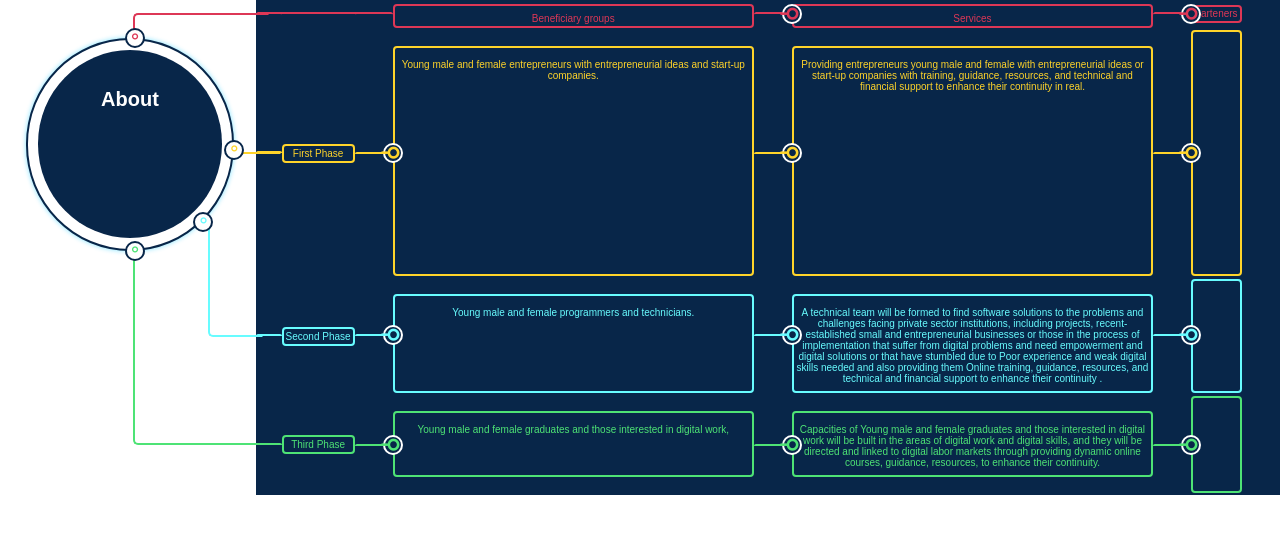
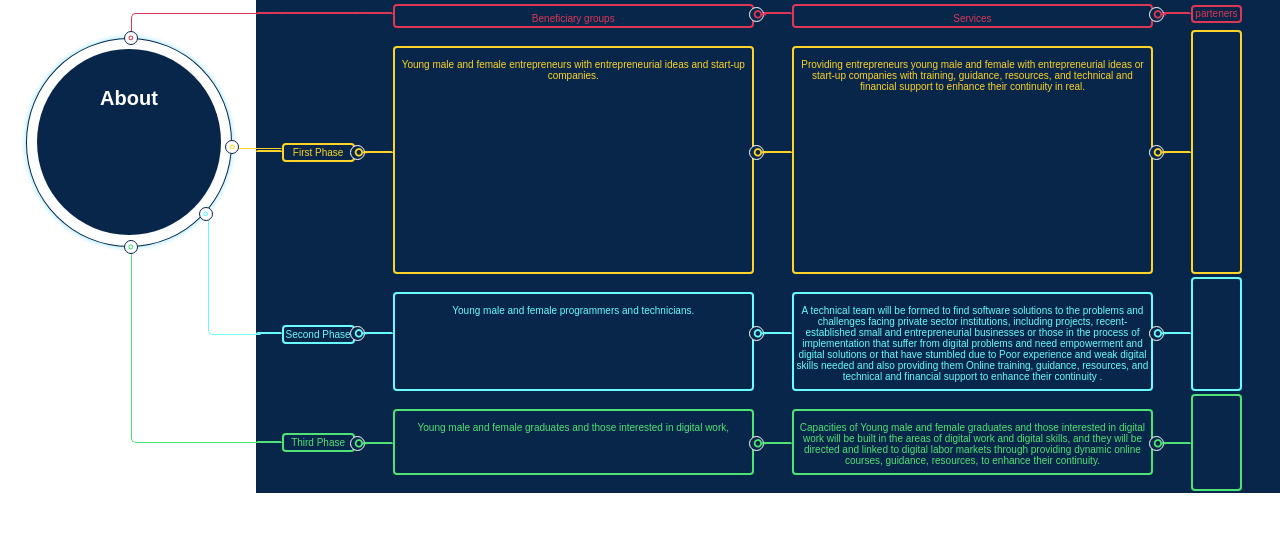
Before and after one commit to osamahfarhan/RyoTech, a plain HTML site: page index.html in a window 1280 px wide. Drawn offline with Linux system fonts and the light colour scheme.

Commit message:
Update index.html

```diff
--- a/index.html
+++ b/index.html
@@ -116,19 +116,19 @@ html,body{
 }
 .t4::before,.t6::before,.t8::before,.t10::before{
     content: '⚲';
-    font-size: 20px;
-    transform: rotate(90deg);
+    font-size: 14px;
+    transform: rotate(-90deg);
     font-weight:bold;
     text-align: center;
-    line-height: 21px;
-    width: 16px;
-    height: 16px;
+    line-height: 18px;
+    width: 13px;
+    height: 13px;
     position: absolute;
-    right:-10px;
-    top: calc( 50% - 8px - 4px);
+    right: calc( 85% - 5px);
+    top: calc( 50% - 8px - 1px);
     border-radius: 100%;
     background-color: var(--down);
-    border : 2px solid var(--wight);
+    border : 1px solid var(--wight);
 }
 .t2.c2{
     position: relative;
@@ -172,7 +172,7 @@ html,body{
     left: 0;
     right: 0;
     border-radius: 100%;
-    border: 2px solid var(--down);
+    border: 1px solid var(--down);
     box-shadow: 0 0 5px #00c8ff7c;
     text-overflow: clip;
     z-index: 5;
@@ -203,41 +203,41 @@ html,body{
 }
 
 .c,.o,.l,.k{
-    font-size: 18px;
+    font-size: 14px;
     text-align: center;
-    line-height: 14px;
-    width: 16px;
-    height: 16px;
+    line-height: 12px;
+    width: 12px;
+    height: 12px;
     position: absolute;
     border-radius: 100%;
     background-color: var(--wight);
     border-radius: 100%;
-    border : 2px solid var(--down);
+    border : 1px solid var(--down);
 }
 .c{
-    top: -12px;
+    top: -8px;
     left:calc( 50% - 5px );
     color:var(--m1);
 }
 .o{
-    right: -12px;
-    bottom: calc( 50% - 16px);
+    right: -8px;
+    bottom: calc( 50% - 12px);
     color:var(--m2);
 }
 .l{
-    bottom:8%;
-    right: calc( 20% - 22px);
+    bottom: 12%;
+    right: calc( 15% - 12px);
     color:var(--m3);
 }
 .k{
-    bottom:-12px;
+    bottom:-8px;
     left: calc( 50% - 5px );
     color:var(--m4);
 }
 .t2.c1::after,.t2.c2::after,.t2.c3::after,.t2.c4::after{
     content: '';
     position: absolute;
-    border: 2px solid rgba(255, 0, 0, 0);
+    border: 1px solid rgba(255, 0, 0, 0);
     z-index: 3;
     width: 100px;
     height: 10px;
@@ -263,7 +263,7 @@ html,body{
     border-left-color: var(--m1);
     border-top-left-radius: 5px;
     width: 65%;
-    left: calc( 50% + 5px);
+    left: calc( 50% + 3px);
     top: calc( 50% - 1px);
     height: 100%;
 }
@@ -271,7 +271,7 @@ html,body{
     border-top-color: var(--m2);
     width: 25%;
     right: -25%;
-    top: 50%;
+    top: 49%;
 }
 .t2.c3::after{
     border-bottom-color: var(--m3);
@@ -288,7 +288,7 @@ html,body{
     border-left-color: var(--m4);
     border-bottom-left-radius: 5px;
     width: 65%;
-    left: calc( 50% + 5px);
+    left: calc( 50% + 3px);
     bottom: calc( 50% - 1px);
     height: 250%;
     z-index: 4;
```
